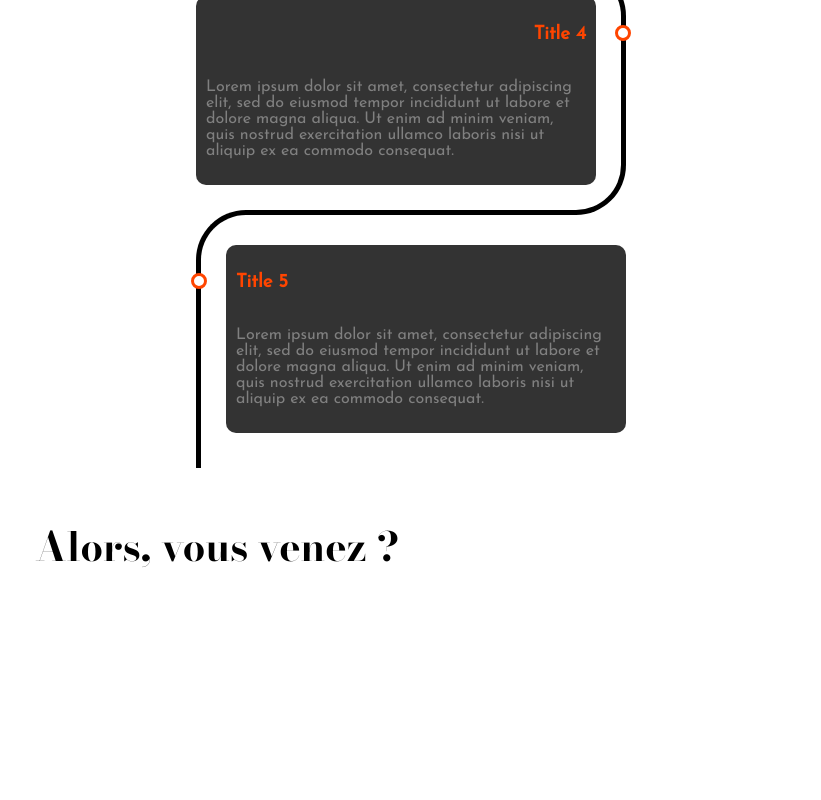
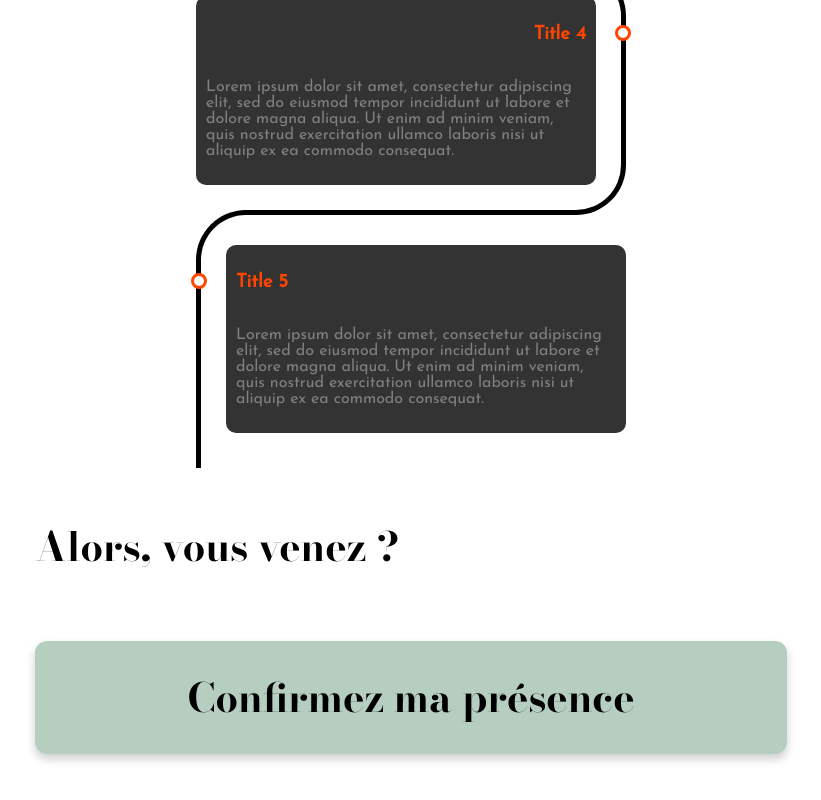
Before and after one commit to tatiana-sthl/wedding, a Next.js app: page / in a window 1280 px wide. Shown: the part 1633-2433 px from the top of the page, without its empty margins (229-1050 px from the left). Before the commit the page ends 2244 px from the top, so only its background shows below. Built offline with nearby package versions, Linux system fonts and the light colour scheme.

Commit message:
div rsvp

```diff
--- a/src/app/components/rsvp.js
+++ b/src/app/components/rsvp.js
@@ -6,8 +6,8 @@ const Rsvp = () => {
 
 
   return (
-    <div>
-
+    <div className={styles.textePresentation}>
+      <h2 className={styles.h2rsvp}>Confirmez ma présence</h2>
     </div>
   );
 };
--- a/src/app/page.module.css
+++ b/src/app/page.module.css
@@ -98,6 +98,13 @@
 .h2 {
   font-family: 'Bodoni Moda', serif;
   font-size: 40px;
+}
+
+.h2rsvp {
+  font-family: 'Bodoni Moda', serif;
+  font-size: 40px;
+  text-align: center;
+  margin: 0;
 }
 
 .p {
```
